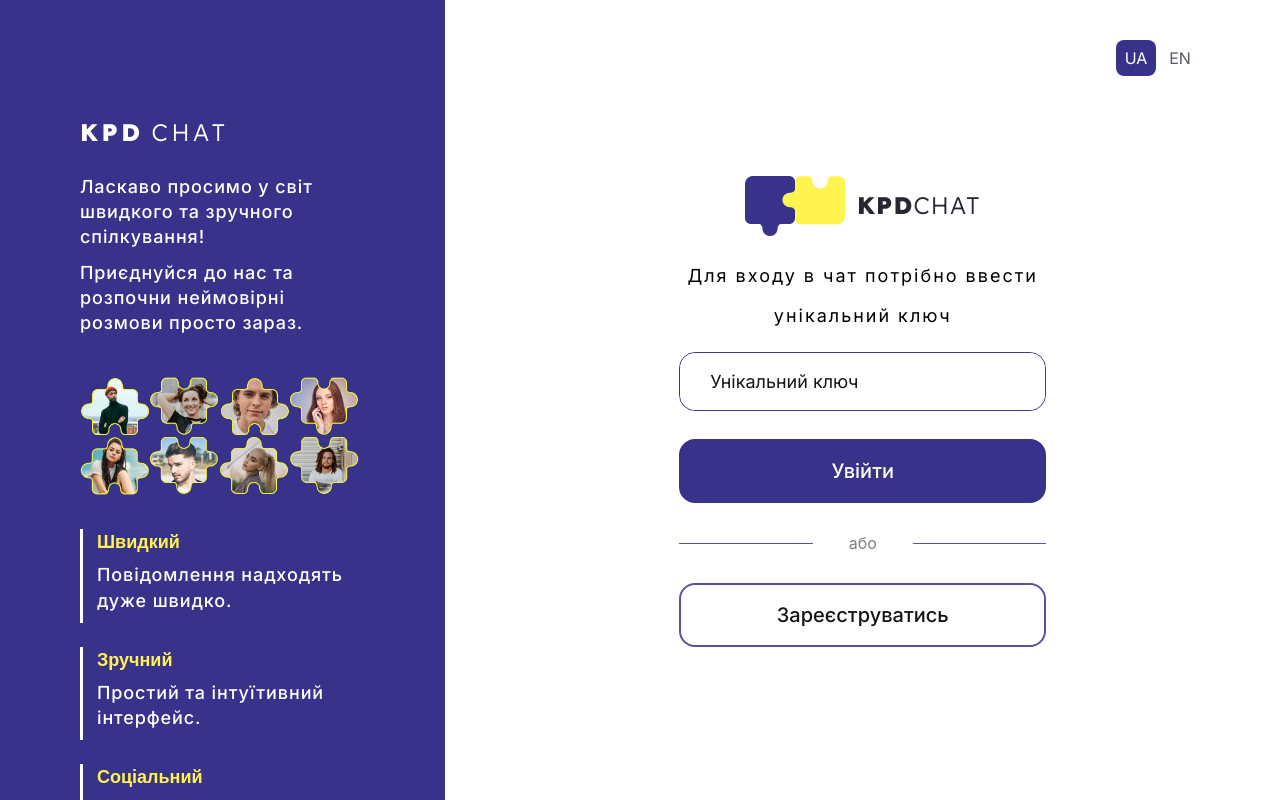
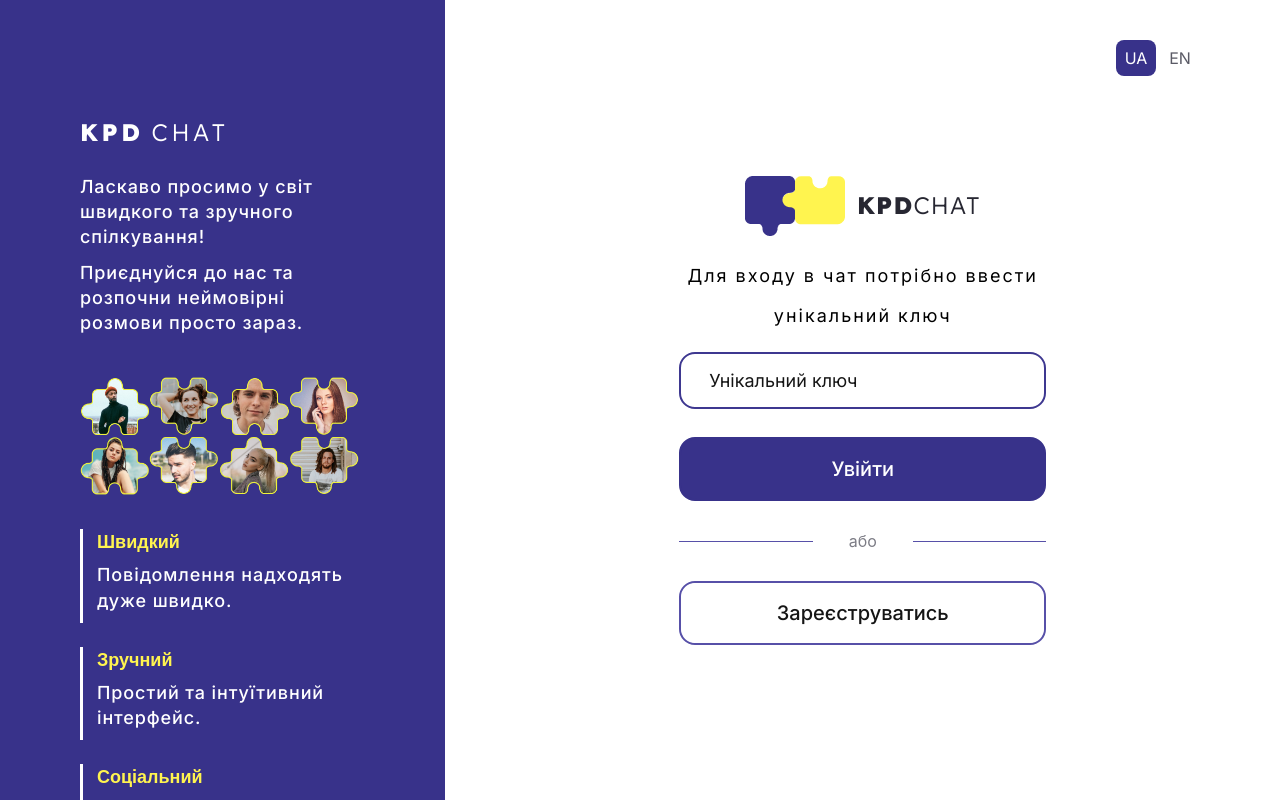
Before and after one commit to kpdchat/kpdchat, a React (Create React App) app: page / in a window 1280 px wide. Shown: the top 800 px of the page. Built offline with nearby package versions, Linux system fonts and the light colour scheme.

Commit message:
refactoring code style

```diff
--- a/src/styles/registrationWindow/registration.scss
+++ b/src/styles/registrationWindow/registration.scss
@@ -99,7 +99,7 @@
             width: 100%;
             display: flex;
             flex-direction: column;
-            border: 1px solid $color-blue;
+            //border: 1px solid $color-blue;
             border-radius: 16px;
             position: relative;
 
@@ -108,7 +108,8 @@
                 &:valid,
                 &:invalid {
                     font-family: $font-inter;
-                    border: 2px solid transparent;
+                    //border: 2px solid transparent;
+                    border: 2px solid $color-blue;
                     outline: none;
                     font-size: 18px;
                     width: 100%;
```
